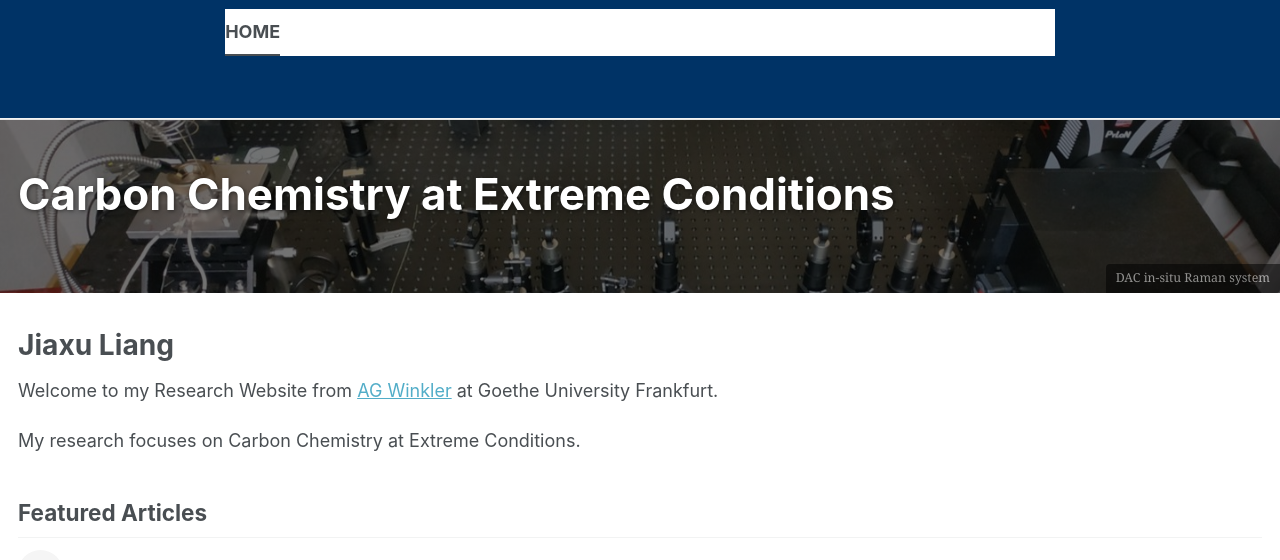
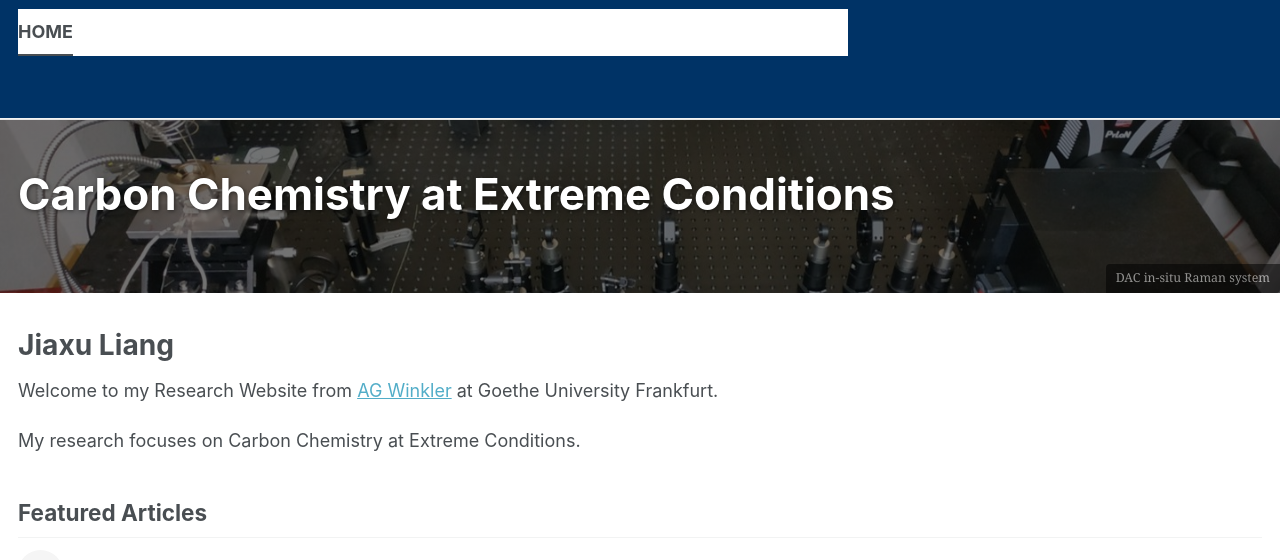
Before and after one commit to liangjiaxu-research/liangjiaxu-research.github.io, a Jekyll site: the page built from _pages/about.md, in a window 1280 px wide and 1330 px high. Shown: the top 560 px of the window. Built offline with Jekyll 4.4.1, drawn with Linux system fonts in a browser that asks for light colours; a script bundle is joined from its source files by our own code; library files that are not in the unit come from our copies.

Commit message:
Update main.scss

```diff
--- a/assets/css/main.scss
+++ b/assets/css/main.scss
@@ -136,19 +136,8 @@ body {
     z-index: 999;
 }
 
-.initial-content {
-    padding-top: 120px;
-}
-
 .greedy-nav {
     background: #003366;
-    display: flex;
-    align-items: center;
-    justify-content: center;
-}
-
-.greedy-nav .visible-links {
-    background: transparent !important;
 }
 
 .greedy-nav a {
```
